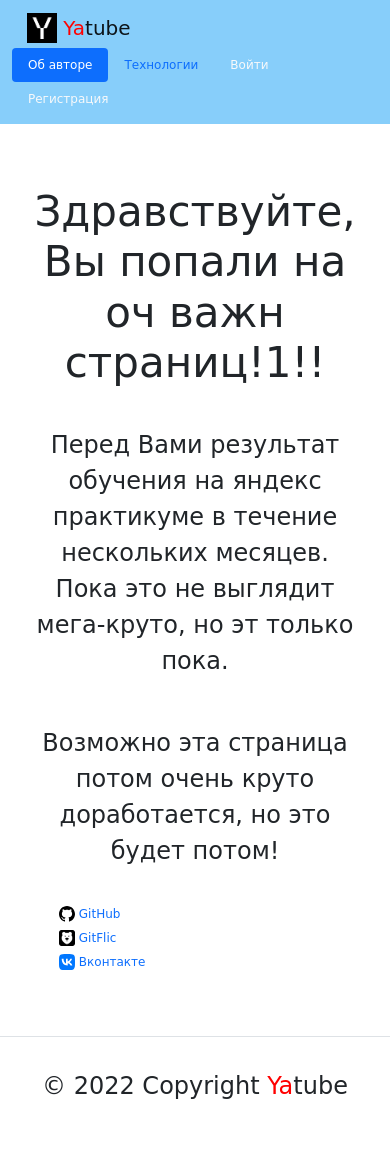
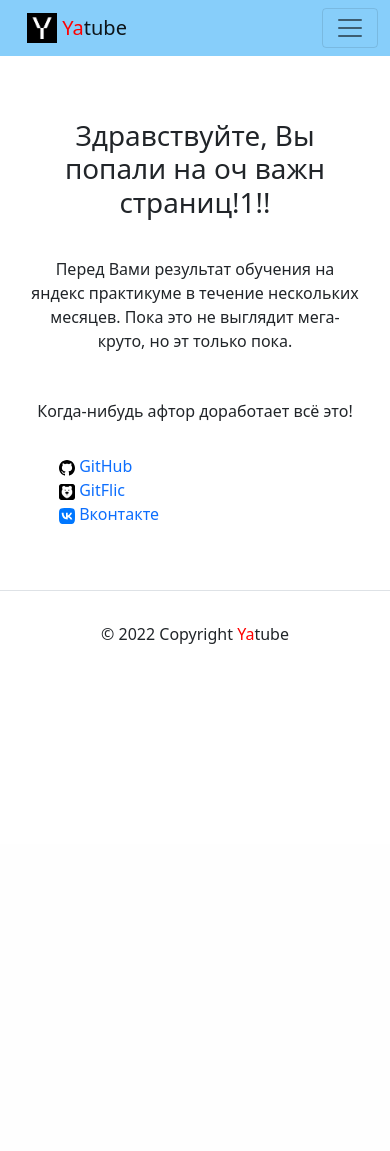
Before and after one commit to DinoWithPython/yatube_project, a Django app: page /about/author/ in a window 390 px wide. After the commit the page ends 644 px from the top, so only its background shows below. Run offline with Django 3.2, Linux system fonts and the light colour scheme; some libraries are stand-ins or nearby versions.

Commit message:
Адаптивная панель навигации

```diff
--- a/yatube/static/css/style.css
+++ b/yatube/static/css/style.css
@@ -1,42 +1,52 @@
 h1 {
     text-align: center;
-    font-size: 42px;
+    /* font-size: 42px; */
     padding: 15px;
-    font-family: Comic Sans MS, Comic Sans, Arial, sans-serif;
+    /* font-family: Comic Sans MS, Comic Sans, Arial, sans-serif; */
 }
+
 a {
     text-align: center;
-    font-size: 12px;
+    /* font-size: 12px; */
     padding: 15px;
-    font-family: Comic Sans MS, Comic Sans, Arial, sans-serif;
+    /* font-family: Comic Sans MS, Comic Sans, Arial, sans-serif; */
 }
+
 p {
     text-align: center;
-    font-size: 24px;
+    /* font-size: 24px; */
     padding: 15px;
-    font-family: Comic Sans MS, Comic Sans, Arial, sans-serif;
-    opacity:0;
-    transition: 1s; /*Скорость перехода состояния элемента*/
-    animation: show_link 5s 1; /* Указываем название анимации, её время и количество повторов*/
-    animation-fill-mode: forwards; /* Чтобы элемент оставался в конечном состоянии анимации */
-    animation-delay: 1s; /* Задержка перед началом */
+    /* font-family: Comic Sans MS, Comic Sans, Arial, sans-serif; */
+    opacity: 0;
+    transition: 1s;
+    animation: show_link 5s 1;
+    animation-fill-mode: forwards;
+    animation-delay: 1s;
 }
+
 .list-group {
     width: 50%;
     margin: 0 auto;
 }
+
 .aside-widget__info {
-    opacity:0;
-    transition: 1s; /*Скорость перехода состояния элемента*/
-    animation: show_link 5s 1; /* Указываем название анимации, её время и количество повторов*/
-    animation-fill-mode: forwards; /* Чтобы элемент оставался в конечном состоянии анимации */
-    animation-delay: 2s; /* Задержка перед началом */
+    opacity: 0;
+    transition: 1s;
+    /*Скорость перехода состояния элемента*/
+    animation: show_link 5s 1;
+    /* Указываем название анимации, её время и количество повторов*/
+    animation-fill-mode: forwards;
+    /* Чтобы элемент оставался в конечном состоянии анимации */
+    animation-delay: 2s;
+    /* Задержка перед началом */
 }
+
 @keyframes show_link {
-    0%{
-    opacity:0;
+    0% {
+        opacity: 0;
     }
+
     100% {
-    opacity:1;
+        opacity: 1;
     }
 }
--- a/yatube/templates/about/author.html
+++ b/yatube/templates/about/author.html
@@ -10,7 +10,7 @@
     эт только пока.
   </p>
   <p>
-    Возможно эта страница потом очень круто доработается, но это будет потом!
+    Когда-нибудь афтор доработает всё это!
   </p>
 
   <ul class="aside-widget__info" style="list-style-type: none">
--- a/yatube/templates/base.html
+++ b/yatube/templates/base.html
@@ -39,6 +39,7 @@
       rel="stylesheet"
       href="{% static 'css/bootstrap.min.css' %}"
       />
+    <script src="https://cdn.jsdelivr.net/npm/bootstrap@5.0.2/dist/js/bootstrap.bundle.min.js" integrity="sha384-MrcW6ZMFYlzcLA8Nl+NtUVF0sA7MsXsP1UyJoMp4YLEuNSfAP+JcXn/tWtIaxVXM" crossorigin="anonymous"></script>
     <title>
       {% block title %}
       {% endblock %}
--- a/yatube/templates/includes/header.html
+++ b/yatube/templates/includes/header.html
@@ -1,7 +1,7 @@
 <header>
   <!-- Использованы классы бустрапа для создания типовой навигации с логотипом -->
   <!-- В дальнейшем тут будет создано полноценное меню -->
-  <nav class="navbar navbar-light" style="background-color: lightskyblue">
+  <nav class="navbar navbar-expand-lg navbar-light" style="background-color: lightskyblue">
     <div class="container">
       <a class="navbar-brand" href="{% url 'posts:index' %}">
 
@@ -11,8 +11,14 @@
         <span style="color: red">Ya</span>tube
       </a>
 
+      <button class="navbar-toggler" type="button" data-bs-toggle="collapse" data-bs-target="#navbarSupportedContent" aria-controls="navbarSupportedContent" aria-expanded="false" aria-label="Переключатель навигации">
+        <span class="navbar-toggler-icon"></span>
+      </button>
+
+      <div class="collapse navbar-collapse" id="navbarSupportedContent" style="flex-grow: inherit;">
+
         {% with request.resolver_match.view_name as view_name %}
-      <ul class="nav nav-pills">
+        <ul class="nav nav-pills me-auto mb-2 mb-lg-0" style="justify-content: flex-end;">
           <li class="nav-item">
             <a class="nav-link {% if view_name  == 'about:author' %}active{% endif %}" href="{% url 'about:author' %}">Об
               авторе</a>
@@ -49,5 +55,6 @@
         </ul>
         {% endwith %}
       </div>
+    </div>
   </nav>
 </header>
--- a/yatube/templates/posts/profile.html
+++ b/yatube/templates/posts/profile.html
@@ -19,7 +19,10 @@
     <p>{{ post.text }}</p>
     <a href="{% url 'posts:post_detail' post.id %}">подробная информация </a>
   </article>
+  {% if post.group.slug %}
   <a href="{% url 'posts:group_pages' post.group.slug %}">все записи группы</a>
+  {% endif %}
+
   {% if not forloop.last %}
   <hr />
   {% endif %}
```
Lines whose indentation alone changed are shown as unchanged.
